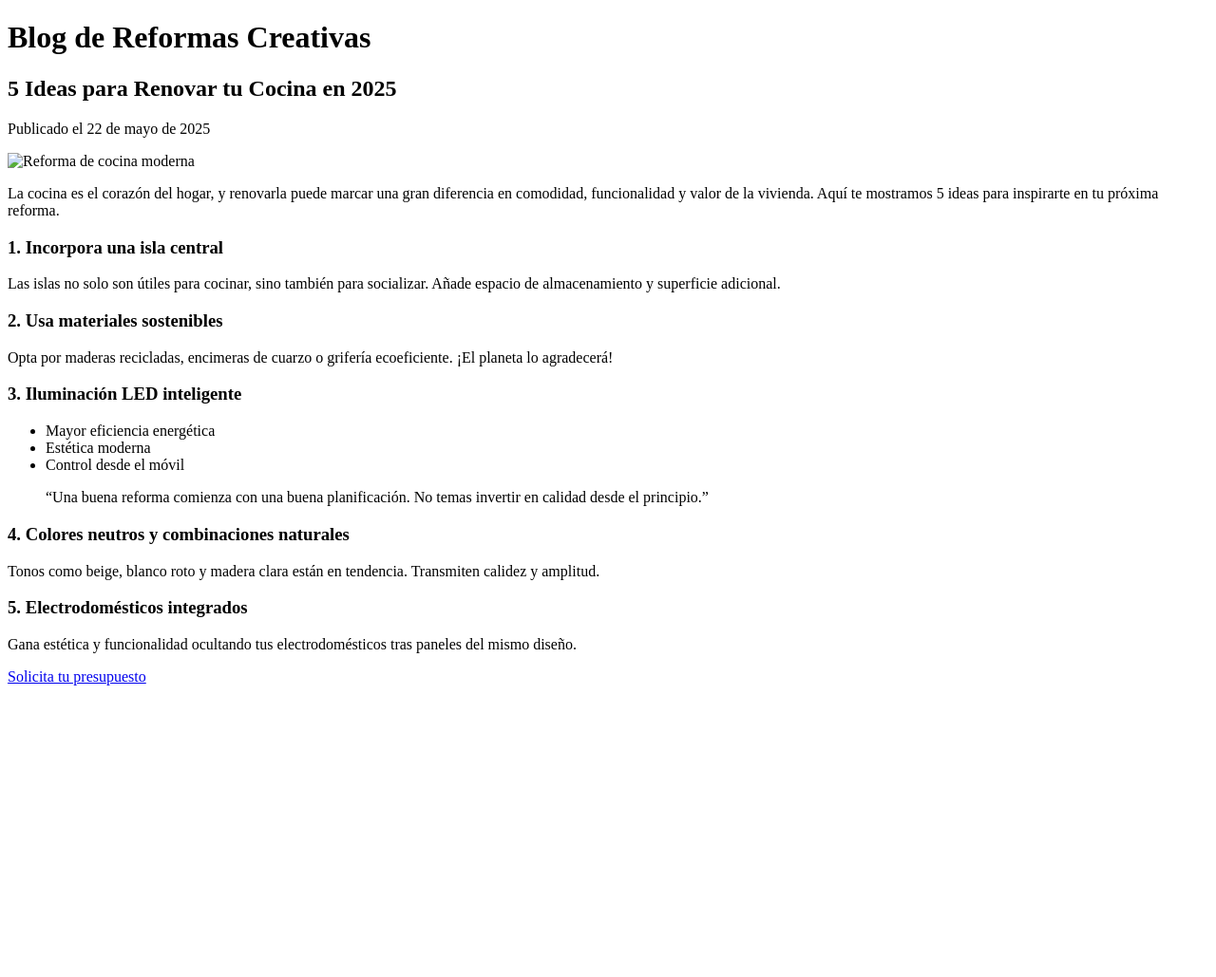
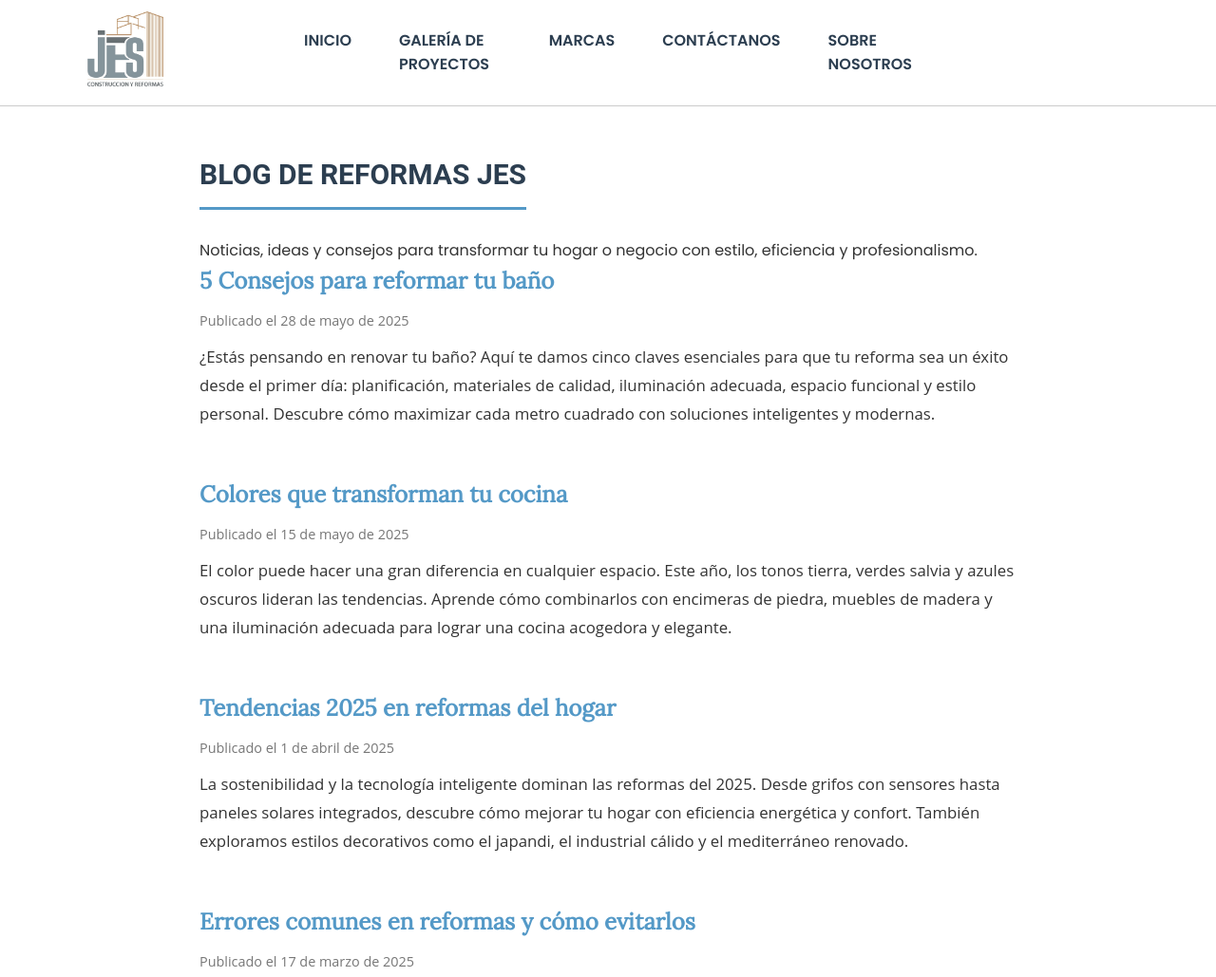
Before and after one commit to eiderfeernandez24/reformas-web, a website: page blog.html in a window 1280 px wide. Shown: the top 1029 px of the page at 95% size. Before the commit the page ends 800 px from the top, so only its background shows below. Drawn offline with Linux system fonts and the light colour scheme.

```diff
--- a/blog.html
+++ b/blog.html
@@ -1,50 +1,78 @@
 <!DOCTYPE html>
-<html lang="en">
+<html lang="es">
 <head>
-    <meta charset="UTF-8">
-    <meta name="viewport" content="width=device-width, initial-scale=1.0">
-    <title>Document</title>
+  <meta charset="UTF-8" />
+  <meta name="viewport" content="width=device-width, initial-scale=1.0"/>
+  <title>Blog - Reformas y Construcciones JES</title>
+  <link rel="stylesheet" href="css/blog.css" />
+  <link rel="stylesheet" href="https://cdnjs.cloudflare.com/ajax/libs/font-awesome/6.0.0-beta3/css/all.min.css">
+  <link href="https://fonts.googleapis.com/css2?family=Lora&family=Poppins:wght@400;600&display=swap" rel="stylesheet">
   <link rel="icon" type="image/png" href="https://cdn-icons-png.flaticon.com/512/25/25694.png" />
-
 </head>
 <body>
+
+  <!-- Header -->
   <header>
-        <h1>Blog de Reformas Creativas</h1>
+    <div class="logo">
+      <a href="index.html">
+        <img src="/imagenes/logo.JPG" alt="Mi Empresa de Reformas" class="logo-img">
+      </a>
+    </div>
+
+    <nav>
+      <ul class="nav-list">
+        <li><a href="index.html" class="nav-item" id="inicio">Inicio</a></li>
+        <li><a href="galeria_proyectos.html" class="nav-item" id="galeria">Galería de proyectos</a></li>
+        <li><a href="marcas.html" class="nav-item" id="marcas">Marcas</a></li>
+        <li><a href="contactanos.html" class="nav-item" id="contactanos">Contáctanos</a></li>
+        <li><a href="sobre_nosotros.html" class="nav-item" id="sobre_nosotros">Sobre nosotros</a></li>
+      </ul>
+    </nav>
   </header>
 
-    <div class="container">
-        <article class="blog-post">
-            <h2>5 Ideas para Renovar tu Cocina en 2025</h2>
-            <p class="fecha">Publicado el 22 de mayo de 2025</p>
-            <img src="imagenes/cocina-moderna.jpg" alt="Reforma de cocina moderna">
+  <!-- Contenido principal del Blog -->
+  <section class="blog-container">
+    <h1>Blog de Reformas JES</h1>
+    <p>Noticias, ideas y consejos para transformar tu hogar o negocio con estilo, eficiencia y profesionalismo.</p>
 
-            <p>La cocina es el corazón del hogar, y renovarla puede marcar una gran diferencia en comodidad, funcionalidad y valor de la vivienda. Aquí te mostramos 5 ideas para inspirarte en tu próxima reforma.</p>
+    <article>
+      <h2>5 Consejos para reformar tu baño</h2>
+      <p class="date">Publicado el 28 de mayo de 2025</p>
+      <p>¿Estás pensando en renovar tu baño? Aquí te damos cinco claves esenciales para que tu reforma sea un éxito desde el primer día: planificación, materiales de calidad, iluminación adecuada, espacio funcional y estilo personal. Descubre cómo maximizar cada metro cuadrado con soluciones inteligentes y modernas.</p>
+      <!-- <a href="#">Leer más</a> -->
+    </article>
 
-            <h3>1. Incorpora una isla central</h3>
-            <p>Las islas no solo son útiles para cocinar, sino también para socializar. Añade espacio de almacenamiento y superficie adicional.</p>
+    <article>
+      <h2>Colores que transforman tu cocina</h2>
+      <p class="date">Publicado el 15 de mayo de 2025</p>
+      <p>El color puede hacer una gran diferencia en cualquier espacio. Este año, los tonos tierra, verdes salvia y azules oscuros lideran las tendencias. Aprende cómo combinarlos con encimeras de piedra, muebles de madera y una iluminación adecuada para lograr una cocina acogedora y elegante.</p>
+      <!-- <a href="#">Leer más</a> -->
+    </article>
 
-            <h3>2. Usa materiales sostenibles</h3>
-            <p>Opta por maderas recicladas, encimeras de cuarzo o grifería ecoeficiente. ¡El planeta lo agradecerá!</p>
+    <article>
+      <h2>Tendencias 2025 en reformas del hogar</h2>
+      <p class="date">Publicado el 1 de abril de 2025</p>
+      <p>La sostenibilidad y la tecnología inteligente dominan las reformas del 2025. Desde grifos con sensores hasta paneles solares integrados, descubre cómo mejorar tu hogar con eficiencia energética y confort. También exploramos estilos decorativos como el japandi, el industrial cálido y el mediterráneo renovado.</p>
+      <!-- <a href="#">Leer más</a> -->
+    </article>
 
-            <h3>3. Iluminación LED inteligente</h3>
-            <ul>
-            <li>Mayor eficiencia energética</li>
-            <li>Estética moderna</li>
-            <li>Control desde el móvil</li>
-            </ul>
+    <article>
+      <h2>Errores comunes en reformas y cómo evitarlos</h2>
+      <p class="date">Publicado el 17 de marzo de 2025</p>
+      <p>Un presupuesto mal definido, no consultar con profesionales o elegir materiales de baja calidad puede hacer que una reforma se convierta en un dolor de cabeza. En este artículo te mostramos los errores más frecuentes y cómo evitarlos para lograr resultados impecables desde el primer paso.</p>
+      <!-- <a href="#">Leer más</a> -->
+    </article>
 
-            <blockquote>“Una buena reforma comienza con una buena planificación. No temas invertir en calidad desde el principio.”</blockquote>
+    <article>
+      <h2>Materiales recomendados para suelos resistentes</h2>
+      <p class="date">Publicado el 4 de marzo de 2025</p>
+      <p>¿Reformas tu hogar o local comercial? El suelo es clave. Te recomendamos materiales como el porcelánico rectificado, microcemento, vinílicos SPC y maderas laminadas de alta resistencia. Analizamos ventajas, precios y mantenimiento para que elijas la opción ideal según tus necesidades.</p>
+      <!-- <a href="#">Leer más</a> -->
+    </article>
+  </section>
 
-            <h3>4. Colores neutros y combinaciones naturales</h3>
-            <p>Tonos como beige, blanco roto y madera clara están en tendencia. Transmiten calidez y amplitud.</p>
-
-            <h3>5. Electrodomésticos integrados</h3>
-            <p>Gana estética y funcionalidad ocultando tus electrodomésticos tras paneles del mismo diseño.</p>
-
-            <a href="contactanos.html" class="btn-contacto">Solicita tu presupuesto</a>
-        </article>
-    </div>
-
-
+  <!-- Scripts -->
+  <script src="js/desplegable.js"></script>
+  <script src="js/activarenlace.js"></script>
 </body>
 </html>
--- /dev/null
+++ b/css/blog.css
@@ -0,0 +1,139 @@
+/* Reset y base */
+* {
+    margin: 0;
+    padding: 0;
+    box-sizing: border-box;
+}
+
+body {
+    font-family: 'Poppins', sans-serif;
+    background-color: #fff;
+    color: #333;
+    line-height: 1.6;
+    padding-top: 70px;
+}
+
+/* Header */
+header {
+    background-color: #fff;
+    padding: 12px;
+    display: flex;
+    justify-content: space-between;
+    align-items: center;
+    border-bottom: 1px solid #ccc;
+    position: fixed;
+    top: 0;
+    left: 0;
+    width: 100%;
+    z-index: 1000;
+}
+
+header .logo {
+    display: flex;
+    align-items: center;
+    margin-left: 80px;
+}
+
+header .logo img {
+    width: 80px;
+    height: auto;
+}
+
+/* Navegación */
+nav {
+    position: absolute;
+    left: 50%;
+    transform: translateX(-50%);
+}
+
+nav ul {
+    list-style: none;
+    display: flex;
+    justify-content: center;
+}
+
+nav ul li {
+    margin-left: 50px;
+}
+
+nav ul li:first-child {
+    margin-left: 0;
+}
+
+nav ul li a {
+    text-decoration: none;
+    color: #2c3e50;
+    font-weight: 600;
+    font-size: 16px;
+    padding: 5px 0;
+    display: inline-block;
+    transition: color 0.3s ease;
+    text-transform: uppercase;
+}
+
+nav ul li a:hover,
+.nav-item.active {
+    color: #5499c7;
+    border-bottom: 2px solid #5499c7;
+}
+
+/* Sección principal del blog */
+.blog-container {
+    max-width: 900px;
+    margin: 60px auto 40px;
+    padding: 0 20px;
+}
+
+.blog-container h1 {
+    font-family: 'Roboto', sans-serif;
+    font-size: 30px;
+    font-weight: 700;
+    color: #2c3e50;
+    margin-bottom: 30px;
+    text-align: center;
+    text-transform: uppercase;
+    border-bottom: 3px solid #5499c7;
+    display: inline-block;
+    padding-bottom: 10px;
+    margin-top: 30px;
+}
+
+.blog-container article {
+    margin-bottom: 50px;
+}
+
+.blog-container article h2 {
+    font-family: 'Lora', serif;
+    font-size: 1.5rem;
+    margin-bottom: 10px;
+    color: #5499c7;
+}
+
+.blog-container article p {
+    font-family: 'Open Sans', sans-serif;
+    font-size: 1.05rem;
+    line-height: 1.8;
+    color: #333;
+    margin-bottom: 15px;
+}
+
+.blog-container article .date {
+    font-size: 0.9rem;
+    color: #777;
+    margin-bottom: 10px;
+}
+
+/* Responsive */
+@media (max-width: 768px) {
+    .blog-container {
+        padding: 0 15px;
+    }
+
+    .blog-container h1 {
+        font-size: 2rem;
+    }
+
+    .blog-container article h2 {
+        font-size: 1.3rem;
+    }
+}
```
Also changed, not shown: contactanos.html (+36 -30 lines), css/contactanos.css (+6 -1 lines), uploads/1749120933707-297236559.png (added), uploads/1749121974881-527644467.png (added), uploads/1749122514612-583511516.png (added), uploads/1749131879871-2998480.png (added), uploads/1749134052017-283284648.png (added). Lines whose indentation alone changed are shown as unchanged.
